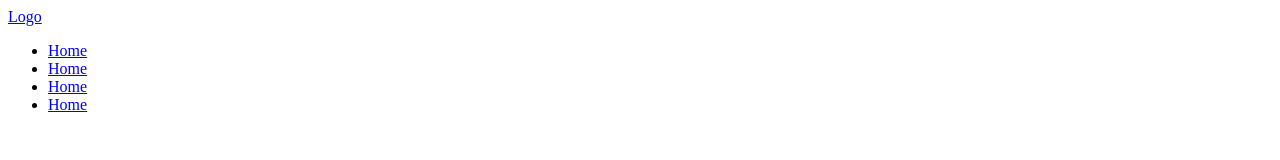
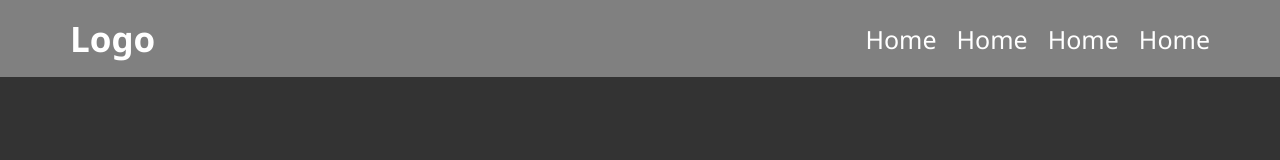
Before and after one commit to jasurbek23/GitHub-17-00, a plain HTML site: page index.html in a window 1280 px wide. Drawn offline with Linux system fonts and the light colour scheme.

Commit message:
header-nav stuled 0.3v

```diff
--- /dev/null
+++ b/css/main.css
@@ -0,0 +1,60 @@
+*{
+margin: 0;
+padding: 0;
+box-sizing: border-box;
+}
+
+a{
+text-decoration: none;
+}
+
+ul{
+list-style: none;
+}
+
+body{
+font-family: 'Segoe UI', Tahoma, Geneva, Verdana, sans-serif;
+}
+
+.container{
+max-width: 1170px;
+width: 100%;
+margin: 0 auto;
+padding: 0 15px;
+}
+
+.header{
+height: 100vh;
+background: #333;
+display: flex;
+flex-direction: column;
+}
+
+
+.header-nav{
+padding: 15px;
+background: gray;
+}
+
+.header-nav__content {
+display:flex ;
+align-items: center;
+justify-content: space-between;
+}
+
+.header-nav__logo{
+font-size: 35px;
+font-weight: 600;
+color: white;
+}
+
+.header-nav__list{
+display: flex;
+align-items: center;
+column-gap: 20px;
+}
+
+.header-nav__link{
+font-size: 25px;
+color: white;
+}
--- a/index.html
+++ b/index.html
@@ -4,6 +4,7 @@
     <meta charset="UTF-8" />
     <meta http-equiv="X-UA-Compatible" content="IE=edge" />
     <meta name="viewport" content="width=device-width, initial-scale=1.0" />
+    <link rel="stylesheet" href="./css/main.css">
     <title>Git-1</title>
   </head>
   <body>
```
